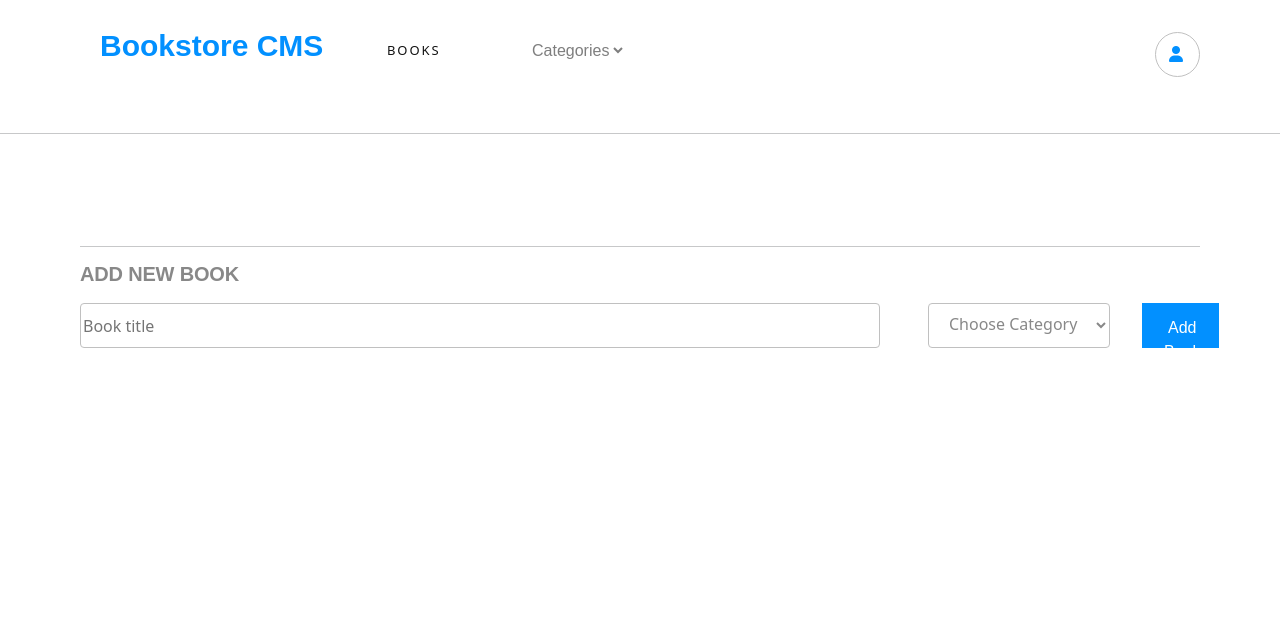
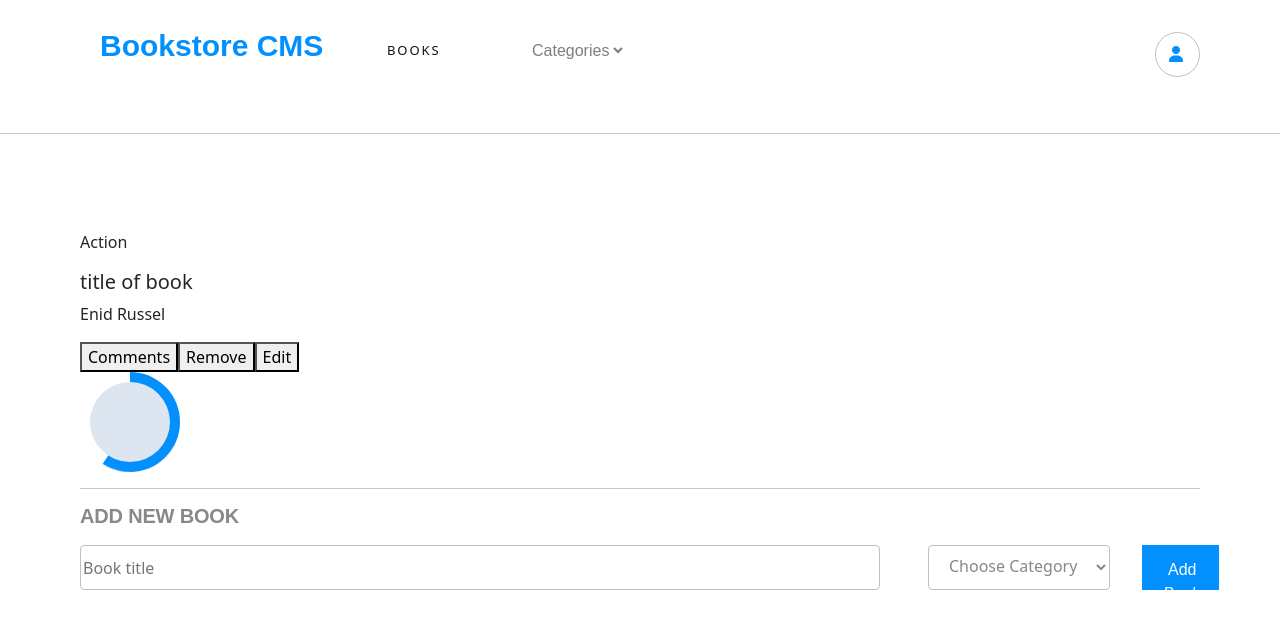
Before and after one commit to SamroodAli/magic-books, a React (Create React App) app: page / in a window 1280 px wide. Shown: the top 628 px of the page. Built offline with nearby package versions, Linux system fonts and the light colour scheme.

Commit message:
Style: Add circular progres bar

```diff
--- a/src/components/Book.jsx
+++ b/src/components/Book.jsx
@@ -17,7 +17,19 @@ const Book = ({
           <button type="button" onClick={removeBook}>Edit</button>
         </div>
       </div>
-      <div className="book-progress" />
+      <div className="book-progress">
+        <div className="circular">
+          <div className="inner" />
+          <div className="circle">
+            <div className="bar left">
+              <div className="progress" />
+            </div>
+            <div className="bar right">
+              <div className="progress" />
+            </div>
+          </div>
+        </div>
+      </div>
       <div className="book-chapter" />
     </div>
 
--- a/src/state/index.js
+++ b/src/state/index.js
@@ -3,4 +3,14 @@ import rootReducer from './reducers';
 
 export * as actionCreators from './actions';
 
-export default createStore(rootReducer);
+const initialState = {
+  books: [
+    {
+      id: 'some id',
+      title: 'title of book',
+      category: 'Action',
+    },
+  ],
+  filter: 'All',
+};
+export default createStore(rootReducer, initialState);
--- a/src/style.css
+++ b/src/style.css
@@ -130,3 +130,78 @@
   color: #fff;
   font-family: 'Montserrat Bold', sans-serif;
 }
+
+.circular {
+  height: 100px;
+  width: 100px;
+  position: relative;
+  transform: scale(1);
+}
+
+.circular .inner {
+  position: absolute;
+  z-index: 6;
+  top: 50%;
+  left: 50%;
+  height: 80px;
+  width: 80px;
+  margin: -40px 0 0 -40px;
+  background: #dde6f0;
+  border-radius: 100%;
+}
+
+.circular .number {
+  position: absolute;
+  top: 50%;
+  left: 50%;
+  transform: translate(-50%, -50%);
+  z-index: 10;
+  font-size: 18px;
+  font-weight: 500;
+  color: #0290ff;
+}
+
+.circular .bar {
+  position: absolute;
+  height: 100%;
+  width: 100%;
+  background: #fff;
+  border-radius: 100%;
+  clip: rect(0, 100px, 100px, 50px);
+}
+
+.circle .bar .progress {
+  position: absolute;
+  height: 100%;
+  width: 100%;
+  border-radius: 100%;
+  clip: rect(0, 50px, 100px, 0);
+  background: #0290ff;
+}
+
+.circle .left .progress {
+  z-index: 1;
+  animation: left 4s linear both;
+}
+
+@keyframes left {
+  100% {
+    transform: rotate(180deg);
+  }
+}
+
+.circle .right {
+  transform: rotate(180deg);
+  z-index: 3;
+}
+
+.circle .right .progress {
+  animation: right 4s linear both;
+  animation-delay: 4s;
+}
+
+@keyframes right {
+  100% {
+    transform: rotate(90deg);
+  }
+}
```
